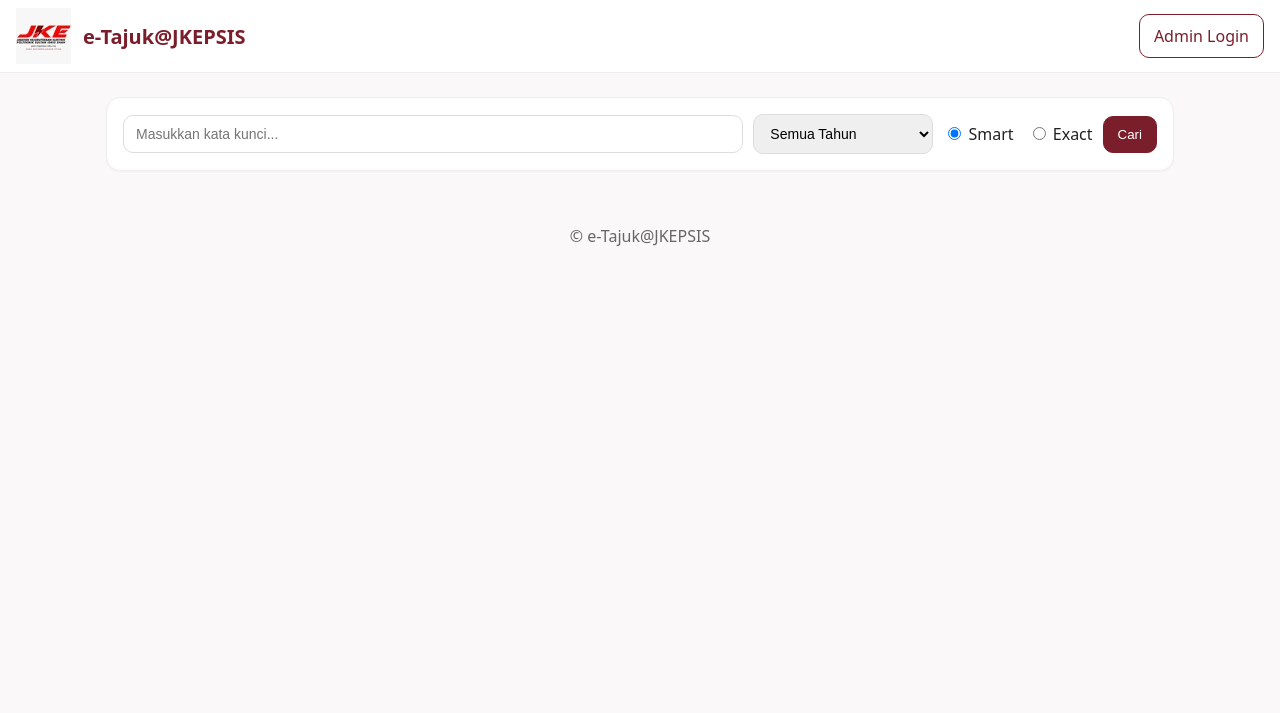
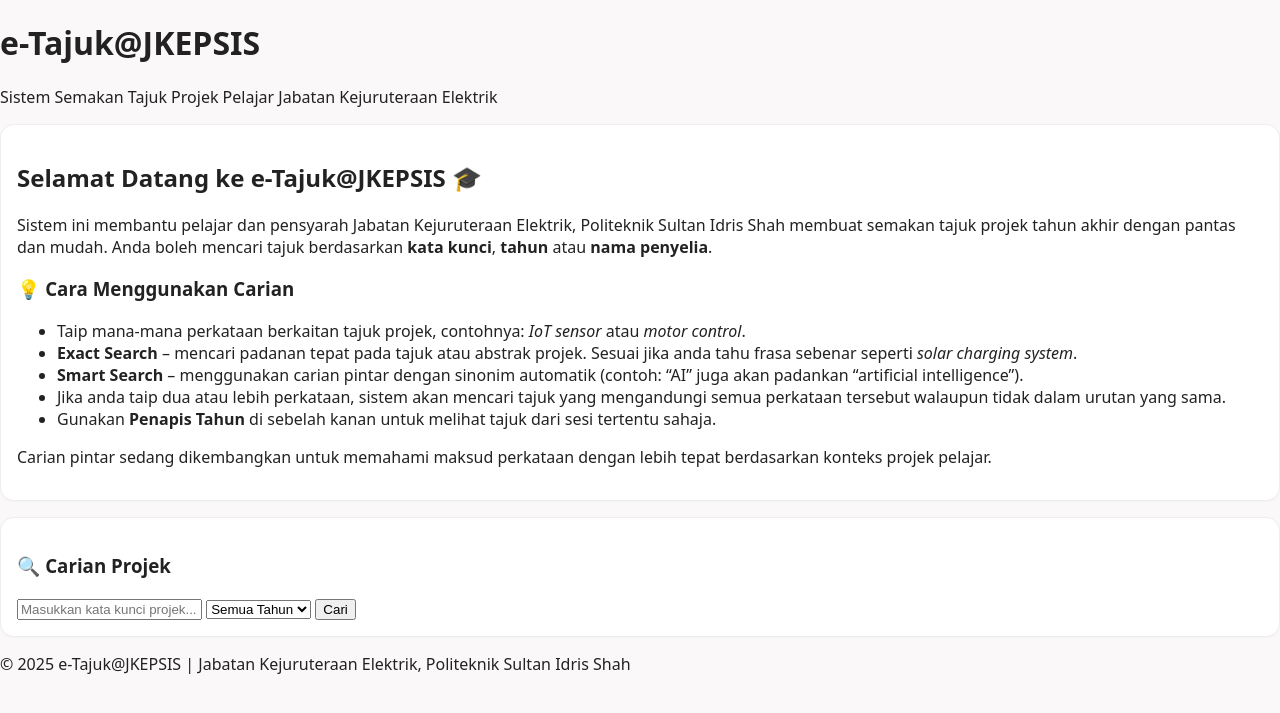
Before and after one commit to naily92/eTajuk-JKEPSIS, a Flask app: page / in a window 1280 px wide. Shown: the top 713 px of the page. Run offline with Flask 3, Linux system fonts and the light colour scheme; data that the repository does not hold is empty; some libraries are stand-ins or nearby versions.

Commit message:
Update index.html

```diff
--- a/templates/index.html
+++ b/templates/index.html
@@ -1,80 +1,64 @@
-<!doctype html>
+<!DOCTYPE html>
 <html lang="ms">
 <head>
-  <meta charset="utf-8">
-  <meta name="viewport" content="width=device-width,initial-scale=1">
+  <meta charset="UTF-8">
+  <meta name="viewport" content="width=device-width, initial-scale=1.0">
   <title>e-Tajuk@JKEPSIS</title>
-  <link rel="stylesheet" href="{{ url_for('static', filename='css/style.css') }}">
+  <link rel="stylesheet" href="style.css">
 </head>
 <body>
-  <nav class="navbar">
-    <div class="brand">
-      <img src="{{ url_for('static', filename='img/logo.jpg') }}" alt="Logo" class="logo">
-      <span class="title">e-Tajuk@JKEPSIS</span>
-    </div>
-    <div class="nav-right">
-      <a class="btn ghost" href="{{ url_for('login') }}">Admin Login</a>
-    </div>
-  </nav>
+  <header>
+    <h1>e-Tajuk<span class="highlight">@JKEPSIS</span></h1>
+    <p class="subtitle">Sistem Semakan Tajuk Projek Pelajar Jabatan Kejuruteraan Elektrik</p>
+  </header>
 
-  <main class="container">
-    <section class="search-box card">
-      <form method="get" action="{{ url_for('index') }}" class="search-form">
-        <input type="text" name="query" placeholder="Masukkan kata kunci..." value="{{ query }}">
-        <select name="year">
+  <main>
+    <section class="welcome card">
+      <h2>Selamat Datang ke <span class="highlight">e-Tajuk@JKEPSIS</span> 🎓</h2>
+      <p>
+        Sistem ini membantu pelajar dan pensyarah Jabatan Kejuruteraan Elektrik, Politeknik Sultan Idris Shah
+        membuat semakan tajuk projek tahun akhir dengan pantas dan mudah.
+        Anda boleh mencari tajuk berdasarkan <strong>kata kunci</strong>, <strong>tahun</strong> atau <strong>nama penyelia</strong>.
+      </p>
+
+      <h3 class="section-title">💡 Cara Menggunakan Carian</h3>
+      <ul class="usage-list">
+        <li>Taip mana-mana perkataan berkaitan tajuk projek, contohnya: <em>IoT sensor</em> atau <em>motor control</em>.</li>
+        <li><strong>Exact Search</strong> – mencari padanan tepat pada tajuk atau abstrak projek.
+            Sesuai jika anda tahu frasa sebenar seperti <em>solar charging system</em>.</li>
+        <li><strong>Smart Search</strong> – menggunakan carian pintar dengan sinonim automatik
+            (contoh: “AI” juga akan padankan “artificial intelligence”).</li>
+        <li>Jika anda taip dua atau lebih perkataan, sistem akan mencari tajuk yang mengandungi semua perkataan tersebut
+            walaupun tidak dalam urutan yang sama.</li>
+        <li>Gunakan <strong>Penapis Tahun</strong> di sebelah kanan untuk melihat tajuk dari sesi tertentu sahaja.</li>
+      </ul>
+
+      <p class="muted">
+        Carian pintar sedang dikembangkan untuk memahami maksud perkataan dengan lebih tepat berdasarkan konteks projek pelajar.
+      </p>
+    </section>
+
+    <section class="search-section card">
+      <h3>🔍 Carian Projek</h3>
+      <form id="searchForm">
+        <input type="text" id="keyword" placeholder="Masukkan kata kunci projek...">
+        <select id="yearFilter">
           <option value="">Semua Tahun</option>
-          {% for y in years %}
-            <option value="{{ y }}" {% if selected_year==y %}selected{% endif %}>{{ y }}</option>
-          {% endfor %}
+          <option value="2025">2025</option>
+          <option value="2024">2024</option>
+          <option value="2023">2023</option>
+          <option value="2022">2022</option>
         </select>
-        <div class="mode">
-          <label><input type="radio" name="mode" value="smart" {% if mode=='smart' %}checked{% endif %}> Smart</label>
-          <label><input type="radio" name="mode" value="exact" {% if mode=='exact' %}checked{% endif %}> Exact</label>
-        </div>
-        <button class="btn primary" type="submit">Cari</button>
+        <button type="submit">Cari</button>
       </form>
 
-      {% if session_text %}
-      <div class="session-text">
-        {{ session_text }}
-      </div>
-      {% endif %}
-
-      {% if query %}
-      <div class="counts">
-        <span>Exact: <strong>{{ exact_count }}</strong></span>
-        <span>Smart: <strong>{{ smart_count }}</strong></span>
-      </div>
-      {% if mode=='smart' and smart_terms %}
-      <div class="smart-terms">
-        <strong>Smart Search keywords:</strong>
-        <span>{{ ", ".join(smart_terms) }}</span>
-      </div>
-      {% endif %}
-      {% endif %}
-    </section>
-
-    <section class="results">
-      {% if results %}
-        {% for r in results %}
-        <article class="card">
-          <h3 class="card-title">{{ r[0]|safe }}</h3>
-          <p class="meta">Tahun: {{ r[1] }} | Penyelia: {{ r[4] }}{% if r[5] %} | Pelajar: {{ r[5] }}{% endif %}</p>
-          <p class="abstract short">{{ r[3]|safe }}</p>
-          <p class="abstract full" style="display:none">{{ r[2]|safe }}</p>
-          <a href="#" class="toggle">Read more</a>
-        </article>
-        {% endfor %}
-      {% elif query %}
-        <p class="muted">Tiada rekod ditemui.</p>
-      {% endif %}
+      <div id="resultCount" class="result-count"></div>
+      <div id="results"></div>
     </section>
   </main>
 
-  <footer class="footer">
-    © e-Tajuk@JKEPSIS
+  <footer>
+    <p>© 2025 e-Tajuk@JKEPSIS | Jabatan Kejuruteraan Elektrik, Politeknik Sultan Idris Shah</p>
   </footer>
-
-  <script src="{{ url_for('static', filename='js/main.js') }}"></script>
 </body>
 </html>
```
